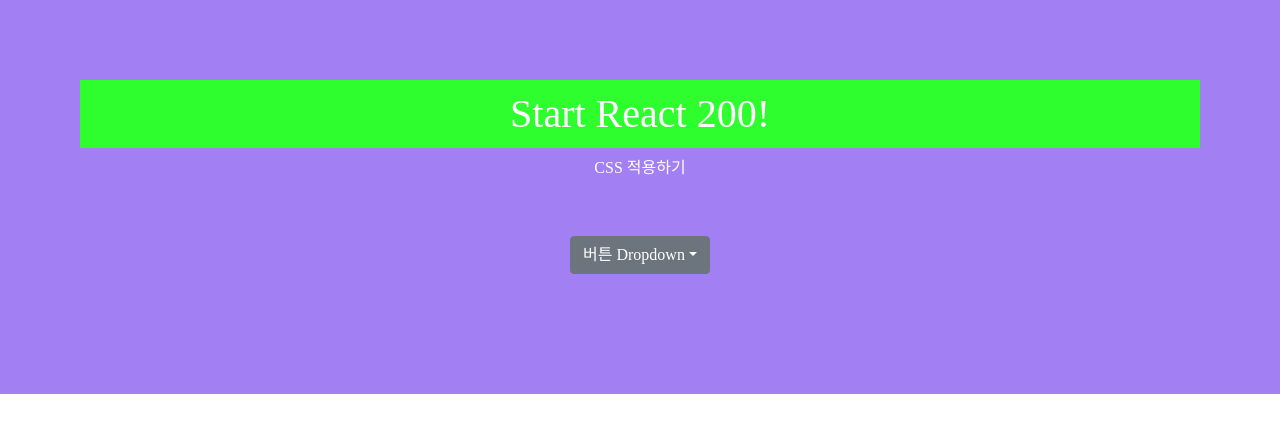
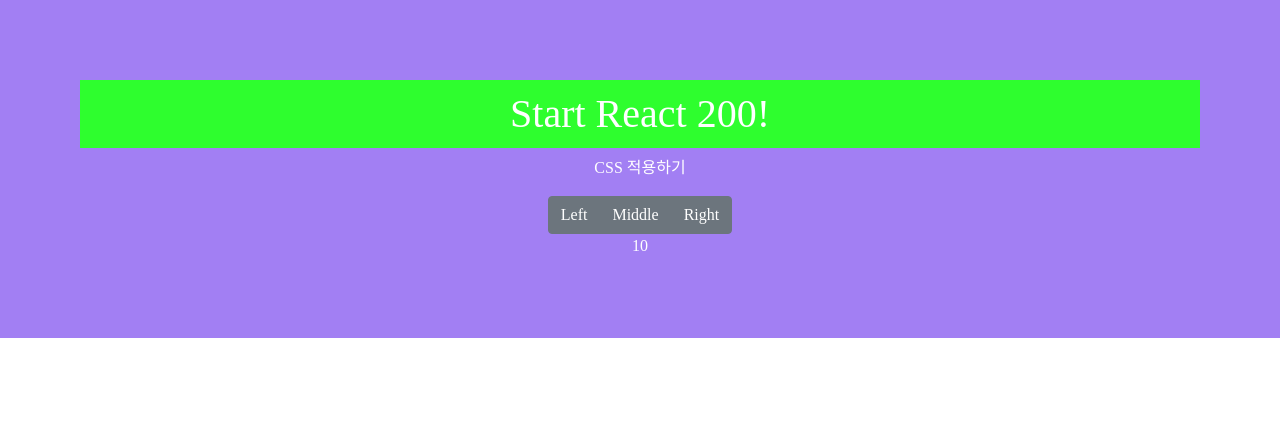
Before and after one commit to leejungyeoul/react200, a React (Create React App) app in the folder client/: page / in a window 1280 px wide. Shown: the top 432 px of the page. Built offline with nearby package versions, Linux system fonts and the light colour scheme.

Commit message:
038. reactstrap Button Group 사용하기

```diff
--- a/client/src/App.js
+++ b/client/src/App.js
@@ -1,6 +1,6 @@
 import React from 'react';
 import './App.css';
-import ReactstrapDropdown from './R037_ReactstrapDropdown'
+import ReactstrapButtonGroup from './R038_ReactstrapButtonGroup'
 import 'bootstrap/dist/css/bootstrap.css'
 
 function App() {
@@ -8,7 +8,7 @@ function App() {
     <div>
       <h1>Start React 200!</h1>
       <p>CSS 적용하기</p>
-      <ReactstrapDropdown/>
+      <ReactstrapButtonGroup/>
     </div>
   );
 }
--- a/client/src/R037_ReactstrapDropdown.js
+++ /dev/null
@@ -1,33 +0,0 @@
-import React, { Component } from 'react';
-import { ButtonDropdown, DropdownToggle, DropdownMenu, DropdownItem } from 'reactstrap';
-
-class R037_ReactstrapDropdown extends Component {
-  constructor (props) {
-    super(props);
-    this.state = {
-      dropdownOpen: false
-    }
-  }
-
-  toggle = (e) => {
-    this.setState({ dropdownOpen: !this.state.dropdownOpen });
-  }
-
-  render() {
-    return (
-      <ButtonDropdown isOpen={this.state.dropdownOpen} toggle={this.toggle}>
-      <DropdownToggle caret>버튼 Dropdown</DropdownToggle>
-      <DropdownMenu>
-        <DropdownItem header>헤더</DropdownItem>
-        <DropdownItem disabled>비활성화 버튼</DropdownItem>
-        <a href="http://example.com/">
-          <DropdownItem>example 사이트로 이동</DropdownItem>
-        </a>
-        <DropdownItem onClick={e => alert("Alert 버튼")}>Alert 버튼</DropdownItem>
-      </DropdownMenu>
-    </ButtonDropdown>
-      )
-  }
-}
-
-export default R037_ReactstrapDropdown;
--- /dev/null
+++ b/client/src/R038_ReactstrapButtonGroup.js
@@ -0,0 +1,32 @@
+import React, { Component } from 'react';
+import { Button, ButtonGroup } from 'reactstrap';
+
+class R038_ReactstrapButtonGroup extends Component {
+  constructor (props) {
+    super(props);
+    this.state = { number: 10 }
+  }
+
+  move = (type, e) => {
+    if(type === 'Left'){
+      this.setState({number: this.state.number - 1})
+    }else if(type === 'Right')(
+      this.setState({number: this.state.number + 1})
+    )
+  }
+
+  render() {
+    return (
+      <div style={{padding: "0px"}}>
+        <ButtonGroup style={{padding: "0px"}}>
+          <Button onClick={e => this.move('Left')}>Left</Button>
+          <Button onClick={e => this.move('Middle')}>Middle</Button>
+          <Button onClick={e => this.move('Right')}>Right</Button>
+        </ButtonGroup>
+        <br/>{this.state.number}
+      </div>
+      )
+  }
+}
+
+export default R038_ReactstrapButtonGroup;
```
